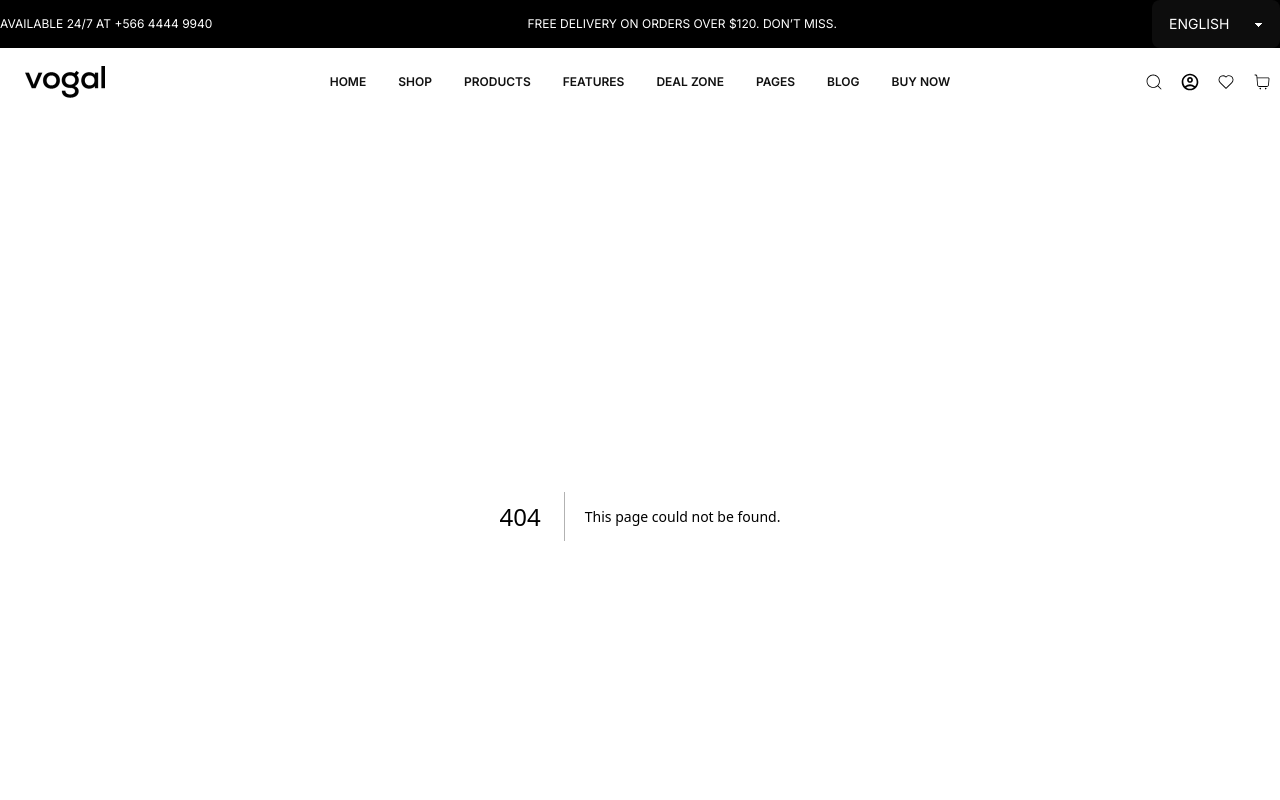
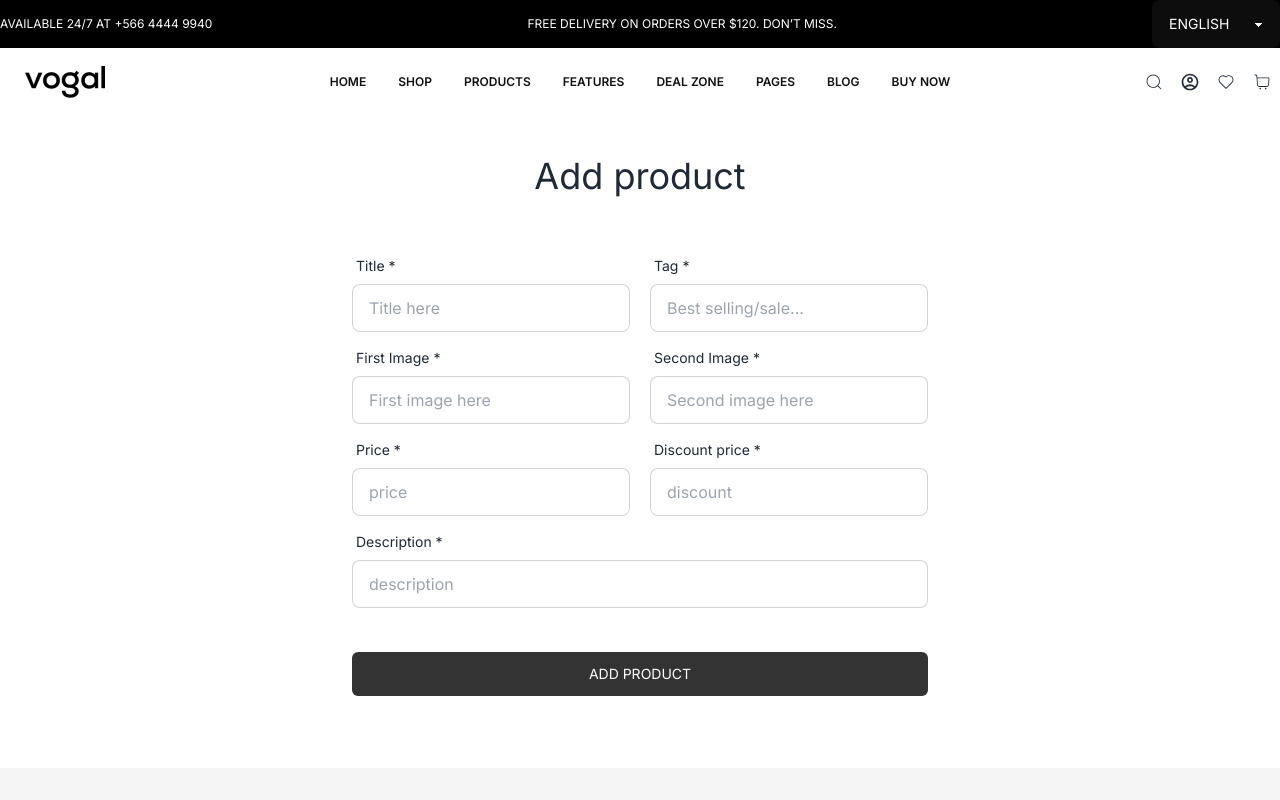
Before and after one commit to FuadTalukder85/vogal, a Next.js app: page /dashboard/addProduct in a window 1280 px wide. Before the commit this address had no page. Shown: the top 800 px of the page. Built offline with nearby package versions, Linux system fonts and the light colour scheme.

Commit message:
post data on server

```diff
--- a/src/app/(accountLayout)/account/login/page.jsx
+++ b/src/app/(accountLayout)/account/login/page.jsx
@@ -1,12 +1,13 @@
 "use client";
 import Link from "next/link";
 import { useForm } from "react-hook-form";
+import { useAppDispatch } from "../../../../redux/hooks";
 import { useLoginUsersMutation } from "../../../../redux/features/auth/authApi";
 import Cookies from "js-cookie";
 import { verifyToken } from "../../../utils/VerifyToken";
 
 const LoginForm = () => {
-  // const dispatch = useAppDispatch();
+  const dispatch = useAppDispatch();
   const { register, handleSubmit, reset } = useForm();
   const [loggedUser] = useLoginUsersMutation();
 
@@ -24,7 +25,6 @@ const LoginForm = () => {
       dispatch(setUser({ user: user, token: res.token }));
       localStorage.setItem("token", token);
       Cookies.set("refreshToken", token);
-      nagivate(from, { replace: true });
     } catch (error) {
       console.log(error);
     }
--- /dev/null
+++ b/src/app/(dashboardLayout)/dashboard/addProduct/page.jsx
@@ -0,0 +1,164 @@
+"use client";
+import { useAddProductMutation } from "../../../../redux/features/productApi/ProductApi";
+import { useForm } from "react-hook-form";
+
+const AddProducts = () => {
+  const {
+    register,
+    handleSubmit,
+    reset,
+    formState: { errors },
+  } = useForm();
+
+  const [addProduct] = useAddProductMutation();
+  const onSubmit = async (data) => {
+    try {
+      await addProduct(data);
+      console.log(data);
+      reset();
+    } catch (error) {
+      console.error("Add product failed:", error);
+    }
+  };
+
+  return (
+    <div>
+      <div className="my-10">
+        <h1 className="text-center text-4xl mb-5">Add product</h1>
+        <div className="">
+          <div className="card md:w-[50%] mx-auto bg-base-100">
+            <form onSubmit={handleSubmit(onSubmit)} className="card-body">
+              <div className="md:flex justify-between gap-5">
+                <div className="form-control  w-full">
+                  <label className="label">
+                    <span className="label-text">Title *</span>
+                  </label>
+                  <input
+                    type="text"
+                    min={1}
+                    {...register("title", { required: true })}
+                    placeholder="Title here"
+                    className="input input-bordered"
+                  />
+                  {errors.title && (
+                    <small className="text-red-500 ">Title is required</small>
+                  )}
+                </div>
+                <div className="form-control w-full">
+                  <label className="label">
+                    <span className="label-text">Tag *</span>
+                  </label>
+                  <input
+                    type="tag"
+                    min={1}
+                    {...register("tag", { required: true })}
+                    placeholder="Best selling/sale..."
+                    className="input input-bordered"
+                  />
+                  {errors.tag && (
+                    <small className="text-red-500 ">Tag is required</small>
+                  )}
+                </div>
+              </div>
+              {/* Image */}
+              <div className="md:flex justify-between gap-5">
+                <div className="form-control  w-full">
+                  <label className="label">
+                    <span className="label-text">First Image *</span>
+                  </label>
+                  <input
+                    type="text"
+                    min={1}
+                    {...register("firstImg", { required: true })}
+                    placeholder="First image here"
+                    className="input input-bordered"
+                  />
+                  {errors.firstImg && (
+                    <small className="text-red-500 ">
+                      First image is required
+                    </small>
+                  )}
+                </div>
+                <div className="form-control w-full">
+                  <label className="label">
+                    <span className="label-text">Second Image *</span>
+                  </label>
+                  <input
+                    type="secongImg"
+                    min={1}
+                    {...register("secongImg", { required: true })}
+                    placeholder="Second image here"
+                    className="input input-bordered"
+                  />
+                  {errors.secongImg && (
+                    <small className="text-red-500 ">
+                      Second image is required
+                    </small>
+                  )}
+                </div>
+              </div>
+
+              <div className="md:flex justify-between gap-5">
+                <div className="form-control  w-full">
+                  <label className="label">
+                    <span className="label-text">Price *</span>
+                  </label>
+                  <input
+                    type="number"
+                    min={1}
+                    {...register("price", { required: true })}
+                    placeholder="price"
+                    className="input input-bordered"
+                  />
+                  {errors.price && (
+                    <small className="text-red-500 ">
+                      Discount price is required
+                    </small>
+                  )}
+                </div>
+                <div className="form-control  w-full">
+                  <label className="label">
+                    <span className="label-text">Discount price *</span>
+                  </label>
+                  <input
+                    type="number"
+                    min={1}
+                    {...register("discount", { required: true })}
+                    placeholder="discount"
+                    className="input input-bordered"
+                  />
+                  {errors.discount && (
+                    <small className="text-red-500 ">Price is required</small>
+                  )}
+                </div>
+              </div>
+
+              <div className="form-control ">
+                <label className="label">
+                  <span className="label-text">Description *</span>
+                </label>
+                <input
+                  {...register("description", { required: true })}
+                  placeholder="description"
+                  className="input input-bordered"
+                />
+                {errors.description && (
+                  <small className="text-red-500 ">
+                    Description is required
+                  </small>
+                )}
+              </div>
+              <div className="form-control mt-6">
+                <button className="mt-3 bg-[#333333] text-white hover:bg-[#EFEDEC] hover:text-[#333333] transition-all duration-500 py-3 px-7 rounded-md text-sm uppercase ">
+                  Add Product
+                </button>
+              </div>
+            </form>
+          </div>
+        </div>
+      </div>
+    </div>
+  );
+};
+
+export default AddProducts;
--- a/src/components/shared/NavBar.jsx
+++ b/src/components/shared/NavBar.jsx
@@ -4,8 +4,17 @@ import { CiSearch } from "react-icons/ci";
 import { MdOutlineAccountCircle } from "react-icons/md";
 import { CiHeart } from "react-icons/ci";
 import { CiShoppingCart } from "react-icons/ci";
+import { useAppDispatch, useAppSelector } from "../../redux/hooks";
+import { logout, useCurrentUser } from "../../redux/features/auth/authSlice";
 
 const NavBar = () => {
+  // const dispatch = useAppDispatch();
+  // const user = useAppSelector(useCurrentUser);
+
+  const handleLogout = () => {
+    dispatch(logout());
+  };
+
   return (
     <div className="max-w-[1300px] mx-auto">
       <div className="navbar bg-base-100">
--- a/src/redux/features/auth/authSlice.js
+++ b/src/redux/features/auth/authSlice.js
@@ -24,7 +24,5 @@ const authSlice = createSlice({
 export const { setUser, logout } = authSlice.actions;
 
 export default authSlice.reducer;
-
-// Exporting selectors
-export const selectToken = (state) => state.auth.token;
-export const selectUser = (state) => state.auth.user;
+export const useCurrentToken = (state) => state.auth.token;
+export const useCurrentUser = (state) => state.auth.user;
--- /dev/null
+++ b/src/redux/features/productApi/ProductApi.jsx
@@ -0,0 +1,14 @@
+import { baseApi } from "../../api/baseApi";
+
+const ProductApi = baseApi.injectEndpoints({
+  endpoints: (builder) => ({
+    addProduct: builder.mutation({
+      query: (addProduct) => ({
+        url: "/create-product",
+        method: "POST",
+        body: addProduct,
+      }),
+    }),
+  }),
+});
+export const { useAddProductMutation } = ProductApi;
--- /dev/null
+++ b/src/redux/features/productApi/ProductSLice.jsx
@@ -0,0 +1,20 @@
+import { createSlice } from "@reduxjs/toolkit";
+
+const initialState = {
+  product: [],
+};
+
+const ProductSlice = createSlice({
+  name: "product",
+  initialState,
+  reducers: {
+    addProduct: (state, action) => {
+      const { products } = action.payload;
+      state.product = products;
+    },
+  },
+});
+
+export const { addProduct } = ProductSlice.actions;
+
+export default ProductSlice.reducer;
--- a/src/redux/features/store.js
+++ b/src/redux/features/store.js
@@ -1,5 +1,6 @@
 import { configureStore } from "@reduxjs/toolkit";
 import authReducer from "../../redux/features/auth/authSlice";
+import productReducer from "../../redux/features/productApi/ProductSLice";
 
 import { baseApi } from "../api/baseApi";
 import storage from "redux-persist/lib/storage";
@@ -22,6 +23,7 @@ export const store = configureStore({
   reducer: {
     [baseApi.reducerPath]: baseApi.reducer,
     auth: persistAuthReducer,
+    product: productReducer,
   },
   middleware: (getDefaultMiddlewares) =>
     getDefaultMiddlewares({
```
Also changed, not shown: src/app/(dashboardLayout)/dashboard/all-product/page.jsx (added).
